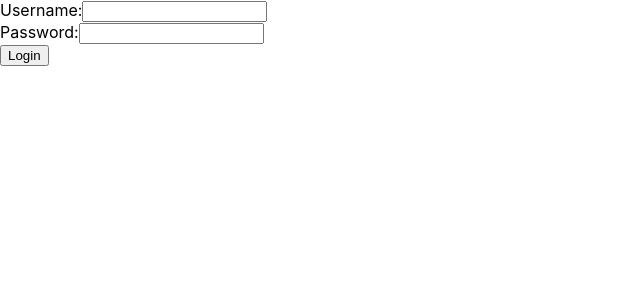
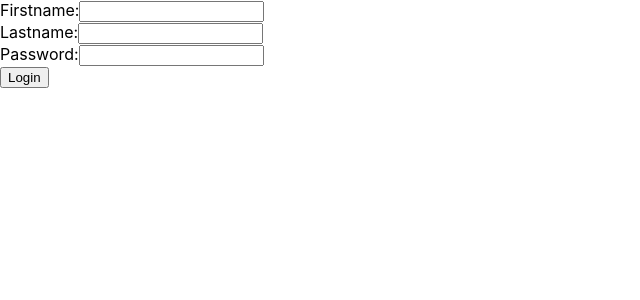
Before and after one commit to genedeh/SchoolProject, a React (Create React App) app in the folder frontend/: page / in a window 1280 px wide. Shown: the top 300 px of the page, without its empty margins (0-640 px from the left). Built offline with nearby package versions, Linux system fonts and the light colour scheme.

Commit message:
Changed Removed Username input and Added FirstName and LastName input

```diff
--- a/frontend/src/components/Authentication/Login.components.jsx
+++ b/frontend/src/components/Authentication/Login.components.jsx
@@ -1,12 +1,16 @@
-import React, { useState } from 'react';
+import React, { useEffect, useState } from 'react';
 import axios from 'axios';
 import { useNavigate } from 'react-router-dom';
 
 const LoginForm = () => {
     const [username, setUsername] = useState('');
+    const [firstname, setFirstname] = useState('');
+    const [lastname, setLastname] = useState('');
     const [password, setPassword] = useState('');
     const [message, setMessage] = useState('');
     let navigate = useNavigate();
+    useEffect(() => setUsername(`${firstname}_${lastname}`)
+        , [firstname, lastname])
     const handleLogin = async (e) => {
         e.preventDefault();
         try {
@@ -17,16 +21,26 @@ const LoginForm = () => {
         } catch (err) {
             setMessage('Invalid Credentials');
         }
+
+
     };
     return (
         <div>
             <form onSubmit={handleLogin}>
                 <div>
-                    <label>Username:</label>
+                    <label>Firstname:</label>
                     <input
                         type="text"
-                        value={username}
-                        onChange={(e) => setUsername(e.target.value)}
+                        value={firstname}
+                        onChange={(e) => setFirstname(e.target.value)}
+                    />
+                </div>
+                <div>
+                    <label>Lastname:</label>
+                    <input
+                        type="text"
+                        value={lastname}
+                        onChange={(e) => setLastname(e.target.value)}
                     />
                 </div>
                 <div>
```
Also changed, not shown: 2 other files (tests, documents, lock files or other folders).
